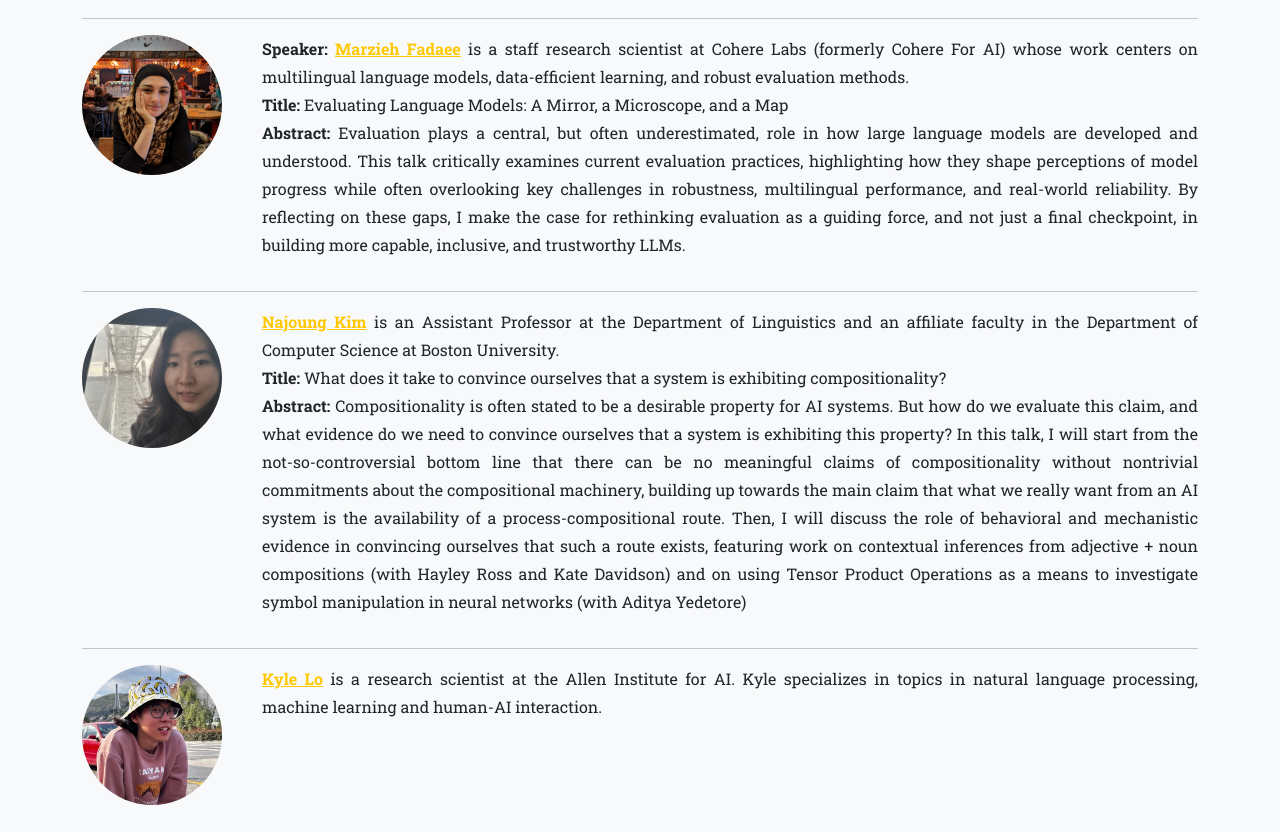
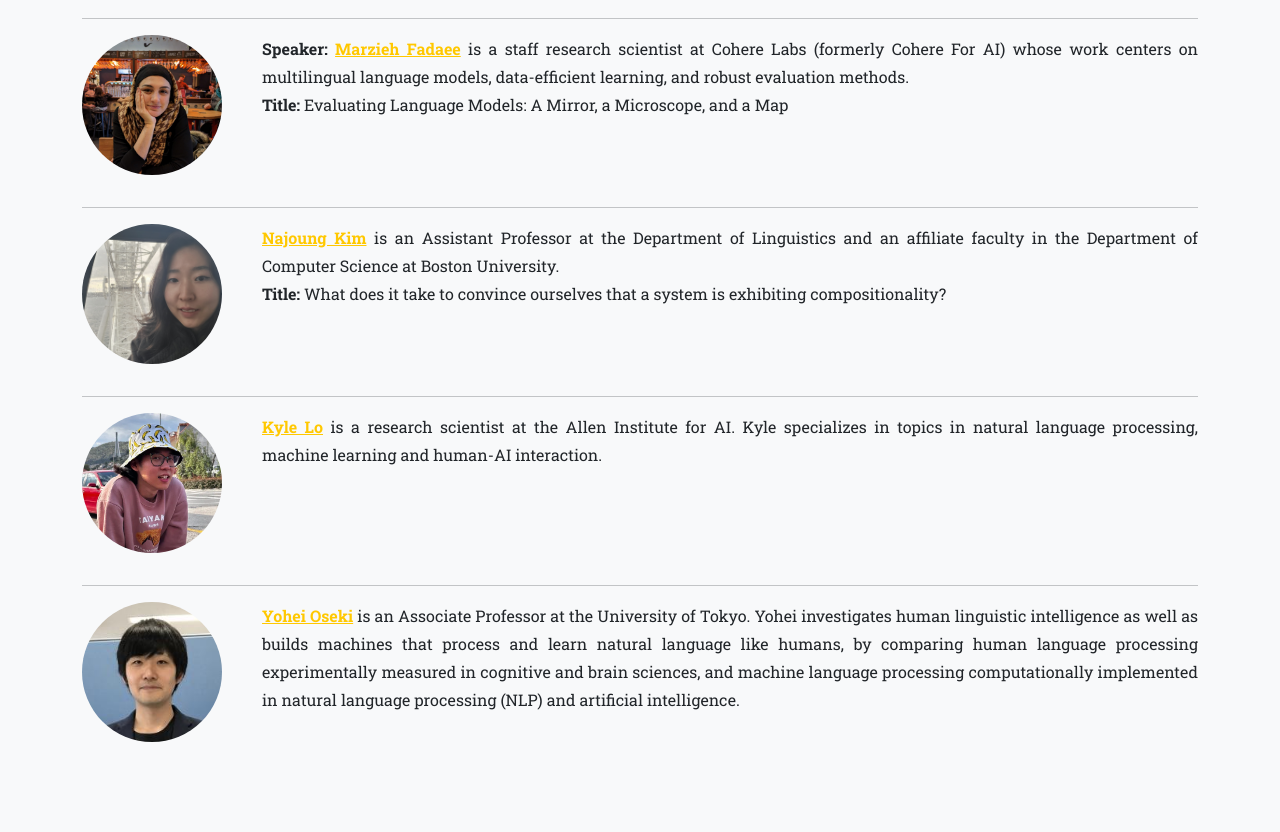
Before and after one commit to cphNLP/CPH_NLP_2025, a website: page index.html in a window 1280 px wide. Shown: the part 1700-2532 px from the top of the page. Drawn offline with nearby package versions, Linux system fonts and the light colour scheme.

Commit message:
Reworking abstracts

```diff
--- a/index.html
+++ b/index.html
@@ -102,8 +102,8 @@
                     <p><b>Speaker:</b> <a href="https://marziehf.github.io/" target="_blank"><b>Marzieh Fadaee</b></a> is a staff research scientist at Cohere Labs (formerly Cohere For AI) whose work centers on multilingual language models, data-efficient learning, and robust evaluation methods.
 		    <br/>
 		    <b>Title:</b> Evaluating Language Models: A Mirror, a Microscope, and a Map
-		    <br/>
-		    <b>Abstract:</b> Evaluation plays a central, but often underestimated, role in how large language models are developed and understood. This talk critically examines current evaluation practices, highlighting how they shape perceptions of model progress while often overlooking key challenges in robustness, multilingual performance, and real-world reliability. By reflecting on these gaps, I make the case for rethinking evaluation as a guiding force, and not just a final checkpoint, in building more capable, inclusive, and trustworthy LLMs.
+		    <!--<br/>
+		    <b>Abstract:</b> Evaluation plays a central, but often underestimated, role in how large language models are developed and understood. This talk critically examines current evaluation practices, highlighting how they shape perceptions of model progress while often overlooking key challenges in robustness, multilingual performance, and real-world reliability. By reflecting on these gaps, I make the case for rethinking evaluation as a guiding force, and not just a final checkpoint, in building more capable, inclusive, and trustworthy LLMs.-->
                     </p>
                 </div>
 
@@ -116,8 +116,8 @@
                     <p> <a href="https://najoung.kim/" target="_blank"><b>Najoung Kim</b></a> is an Assistant Professor at the Department of Linguistics and an affiliate faculty in the Department of Computer Science at Boston University.
 		    <br/>
 		    <b>Title:</b> What does it take to convince ourselves that a system is exhibiting compositionality?
-		    <br/>
-		    <b>Abstract:</b> Compositionality is often stated to be a desirable property for AI systems. But how do we evaluate this claim, and what evidence do we need to convince ourselves that a system is exhibiting this property? In this talk, I will start from the not-so-controversial bottom line that there can be no meaningful claims of compositionality without nontrivial commitments about the compositional machinery, building up towards the main claim that what we really want from an AI system is the availability of a process-compositional route. Then, I will discuss the role of behavioral and mechanistic evidence in convincing ourselves that such a route exists, featuring work on contextual inferences from adjective + noun compositions (with Hayley Ross and Kate Davidson) and on using Tensor Product Operations as a means to investigate symbol manipulation in neural networks (with Aditya Yedetore)
+		    <!--<br/>
+		    <b>Abstract:</b> Compositionality is often stated to be a desirable property for AI systems. But how do we evaluate this claim, and what evidence do we need to convince ourselves that a system is exhibiting this property? In this talk, I will start from the not-so-controversial bottom line that there can be no meaningful claims of compositionality without nontrivial commitments about the compositional machinery, building up towards the main claim that what we really want from an AI system is the availability of a process-compositional route. Then, I will discuss the role of behavioral and mechanistic evidence in convincing ourselves that such a route exists, featuring work on contextual inferences from adjective + noun compositions (with Hayley Ross and Kate Davidson) and on using Tensor Product Operations as a means to investigate symbol manipulation in neural networks (with Aditya Yedetore)-->
                     </p>
                 </div>
                 <hr>
```
